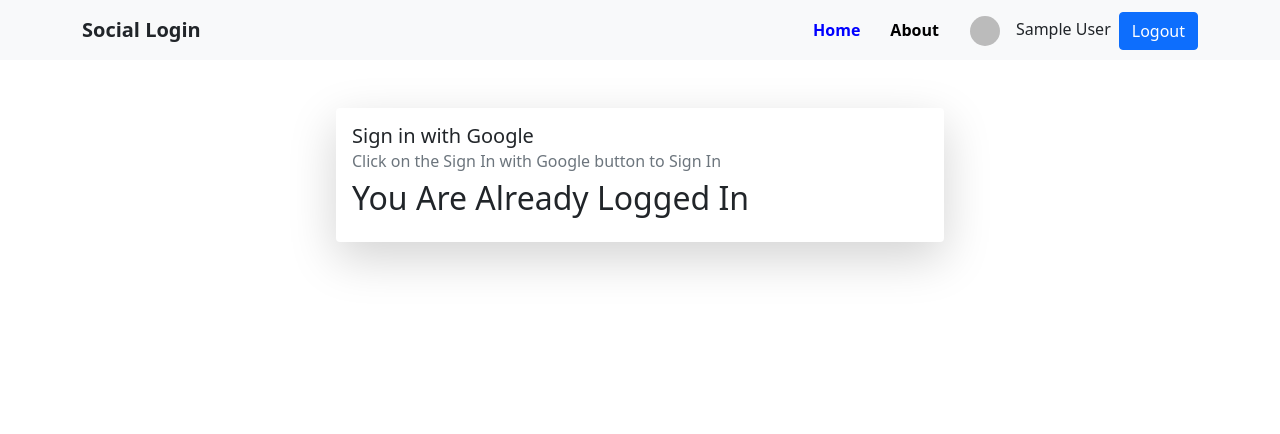
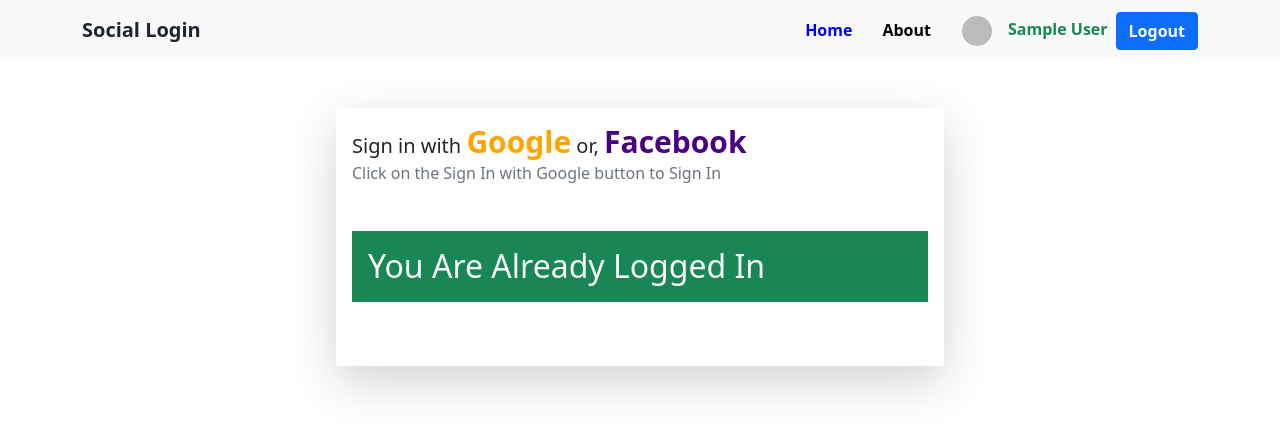
Before and after one commit to FahamidulDipro/social-login, a React (Create React App) app: page / in a window 1280 px wide. Shown: the top 434 px of the page. Built offline with nearby package versions, Linux system fonts and the light colour scheme; no server answers; sample sign-in values are in the browser's storage.

Commit message:
Facebook sign in method added

```diff
--- a/src/components/FacebookLogin/FacebookLogin.js
+++ b/src/components/FacebookLogin/FacebookLogin.js
@@ -1,13 +1,32 @@
-import React from 'react';
-import { Button } from 'react-bootstrap';
+import React from "react";
+import { Button } from "react-bootstrap";
+import { useSignInWithFacebook } from "react-firebase-hooks/auth";
+import { useLocation, useNavigate } from "react-router-dom";
+import auth from "../../firebase.init";
+import Loading from "../Loading/Loading";
 
 const FacebookLogin = () => {
-    return (
-        <div className="mt-3">
+  const [signInWithFacebook, user, loading, error] =
+    useSignInWithFacebook(auth);
+  const navigate = useNavigate();
+  const location = useLocation();
+  const from = location?.state?.from?.pathname || "/";
+  const facebookLoginHandler = () => {
+    signInWithFacebook().then(() => {
+      navigate(from, { replace: true });
+    });
+  };
+  //Displaying Loading Spinner while logging in
+  if (loading) {
+    return <Loading></Loading>;
+  }
+
+  return (
+    <div className="mt-3">
       <hr />
       <Button
         variant="dark w-100 p-2 "
-
+        onClick={facebookLoginHandler}
         style={{ fontSize: "20px" }}
       >
         <img
@@ -17,8 +36,10 @@
         ></img>{" "}
         Signin With Facebook
       </Button>
+      {console.log(user)}
+      {console.log(error)}
     </div>
-    );
+  );
 };
 
 export default FacebookLogin;
--- a/src/components/Home/Home.js
+++ b/src/components/Home/Home.js
@@ -11,7 +11,7 @@
     <div className="d-flex justify-content-center align-items-center mt-5">
       <Card style={{ width: "38rem" }} className="border-0 shadow-lg">
         <Card.Body className="text-start">
-          <Card.Title>Sign in with Google</Card.Title>
+          <Card.Title>Sign in with <span style={{color:"orange",fontSize:"30px",fontWeight:"bold"}}>Google</span>  or, <span style={{color:"indigo",fontSize:"30px",fontWeight:"bold"}}>Facebook</span></Card.Title>
           <Card.Subtitle className="mb-2 text-muted">
             Click on the Sign In with Google button to Sign In
           </Card.Subtitle>
@@ -20,10 +20,11 @@
             {!user ? (
               <><GoogleLogin></GoogleLogin><FacebookLogin></FacebookLogin></>
             ) : (
-              <h2>You Are Already Logged In</h2>
+              <h2 className="bg-success text-light p-3 my-5">You Are Already Logged In</h2>
             )}
           </div>
         </Card.Body>
+
       </Card>
     </div>
   );
--- a/src/components/Navigation/Navigation.js
+++ b/src/components/Navigation/Navigation.js
@@ -43,15 +43,19 @@
                     style={{ height: "30px", borderRadius: "50%" }}
                     className="mx-3"
                   />
-                  {user?.displayName}
-                  <button className="btn btn-primary ms-2" onClick={logout}>
+                  <span className="text-success fw-bold">
+                    {user?.displayName}
+                  </span>
+                  <button
+                    className="btn btn-primary ms-2 fw-bold"
+                    onClick={logout}
+                  >
                     Logout
                   </button>
                 </span>
               </>
             ) : null}
           </Nav>
-          {console.log(user?.displayName)}
         </Navbar.Collapse>
       </Container>
     </Navbar>
```
